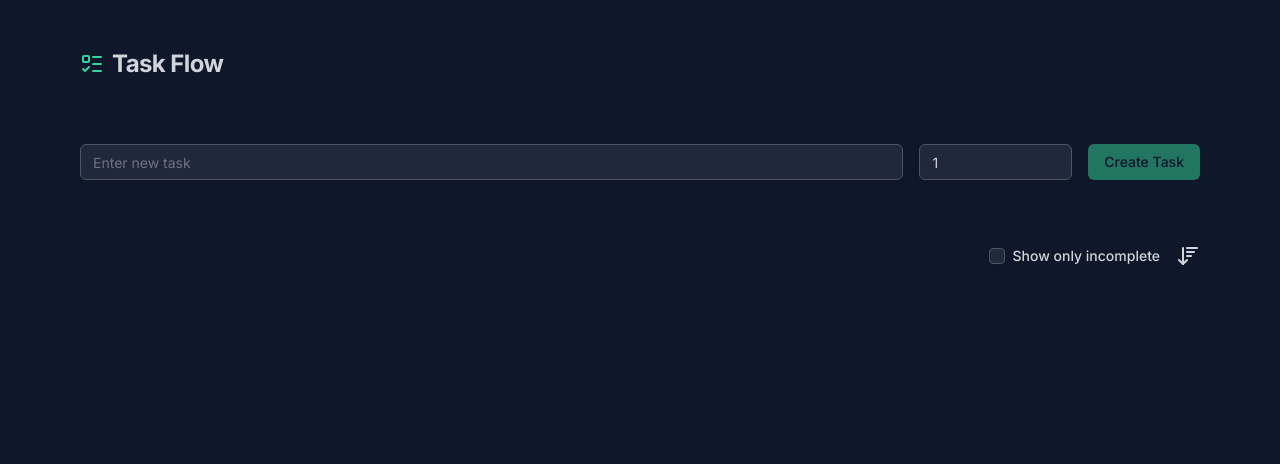
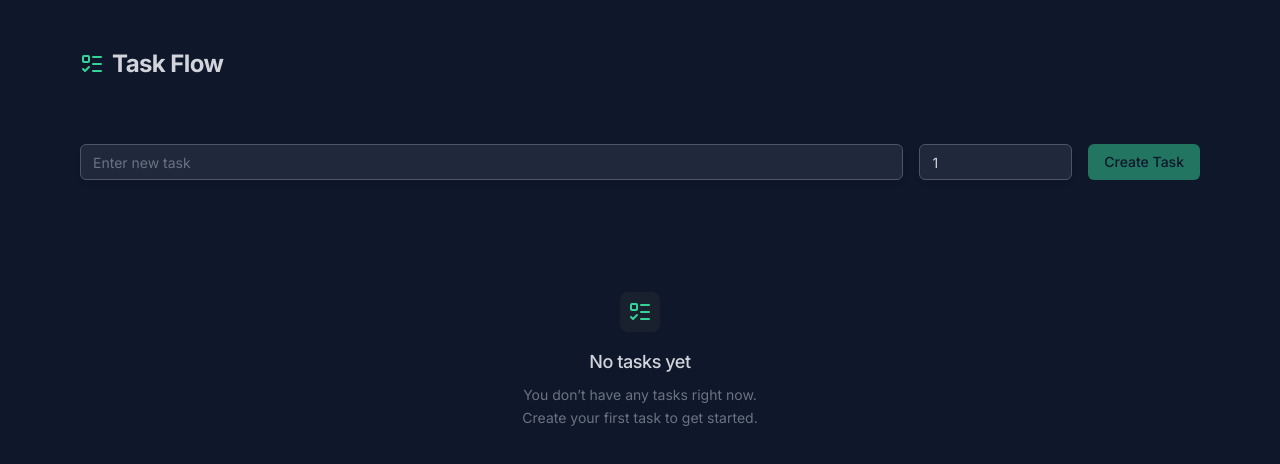
Before and after one commit to mfgcorpusjr/task-flow, a React (Vite) app: page / in a window 1280 px wide. Shown: the top 464 px of the page. Built offline with nearby package versions, Linux system fonts and the light colour scheme.

Commit message:
Empty tasks

```diff
--- a/src/App.tsx
+++ b/src/App.tsx
@@ -3,6 +3,7 @@
 import Title from "@/components/Title";
 import CreateTaskForm from "@/features/task/components/CreateTaskForm";
 import TaskList from "@/features/task/components/TaskList";
+import EmptyTask from "@/features/task/components/EmptyTask";
 
 import { type Task } from "@/features/task/types";
 import {
@@ -62,6 +63,7 @@
 
       <CreateTaskForm onCreateTask={handleCreateTask} />
 
+      {filteredTasks.length > 0 ? (
         <TaskList
           tasks={filteredTasks}
           isIncompleteOnly={isIncompleteOnly}
@@ -71,6 +73,9 @@
           onToggleTask={handleToggleTask}
           onDeleteTask={handleDeleteTask}
         />
+      ) : (
+        <EmptyTask />
+      )}
     </div>
   );
 }
--- /dev/null
+++ b/src/components/ui/empty.tsx
@@ -0,0 +1,104 @@
+import { cva, type VariantProps } from "class-variance-authority"
+
+import { cn } from "@/lib/utils"
+
+function Empty({ className, ...props }: React.ComponentProps<"div">) {
+  return (
+    <div
+      data-slot="empty"
+      className={cn(
+        "flex min-w-0 flex-1 flex-col items-center justify-center gap-6 rounded-lg border-dashed p-6 text-center text-balance md:p-12",
+        className
+      )}
+      {...props}
+    />
+  )
+}
+
+function EmptyHeader({ className, ...props }: React.ComponentProps<"div">) {
+  return (
+    <div
+      data-slot="empty-header"
+      className={cn(
+        "flex max-w-sm flex-col items-center gap-2 text-center",
+        className
+      )}
+      {...props}
+    />
+  )
+}
+
+const emptyMediaVariants = cva(
+  "flex shrink-0 items-center justify-center mb-2 [&_svg]:pointer-events-none [&_svg]:shrink-0",
+  {
+    variants: {
+      variant: {
+        default: "bg-transparent",
+        icon: "bg-muted text-foreground flex size-10 shrink-0 items-center justify-center rounded-lg [&_svg:not([class*='size-'])]:size-6",
+      },
+    },
+    defaultVariants: {
+      variant: "default",
+    },
+  }
+)
+
+function EmptyMedia({
+  className,
+  variant = "default",
+  ...props
+}: React.ComponentProps<"div"> & VariantProps<typeof emptyMediaVariants>) {
+  return (
+    <div
+      data-slot="empty-icon"
+      data-variant={variant}
+      className={cn(emptyMediaVariants({ variant, className }))}
+      {...props}
+    />
+  )
+}
+
+function EmptyTitle({ className, ...props }: React.ComponentProps<"div">) {
+  return (
+    <div
+      data-slot="empty-title"
+      className={cn("text-lg font-medium tracking-tight", className)}
+      {...props}
+    />
+  )
+}
+
+function EmptyDescription({ className, ...props }: React.ComponentProps<"p">) {
+  return (
+    <div
+      data-slot="empty-description"
+      className={cn(
+        "text-muted-foreground [&>a:hover]:text-primary text-sm/relaxed [&>a]:underline [&>a]:underline-offset-4",
+        className
+      )}
+      {...props}
+    />
+  )
+}
+
+function EmptyContent({ className, ...props }: React.ComponentProps<"div">) {
+  return (
+    <div
+      data-slot="empty-content"
+      className={cn(
+        "flex w-full max-w-sm min-w-0 flex-col items-center gap-4 text-sm text-balance",
+        className
+      )}
+      {...props}
+    />
+  )
+}
+
+export {
+  Empty,
+  EmptyHeader,
+  EmptyTitle,
+  EmptyDescription,
+  EmptyContent,
+  EmptyMedia,
+}
--- /dev/null
+++ b/src/features/task/components/EmptyTask.tsx
@@ -0,0 +1,26 @@
+import { LucideListTodo } from "lucide-react";
+
+import {
+  Empty,
+  EmptyHeader,
+  EmptyMedia,
+  EmptyTitle,
+  EmptyDescription,
+} from "@/components/ui/empty";
+
+export default function EmptyTask() {
+  return (
+    <Empty>
+      <EmptyHeader>
+        <EmptyMedia variant="icon">
+          <LucideListTodo className="text-primary" />
+        </EmptyMedia>
+        <EmptyTitle>No tasks yet</EmptyTitle>
+        <EmptyDescription>
+          You don’t have any tasks right now. Create your first task to get
+          started.
+        </EmptyDescription>
+      </EmptyHeader>
+    </Empty>
+  );
+}
```
Lines whose indentation alone changed are shown as unchanged.
